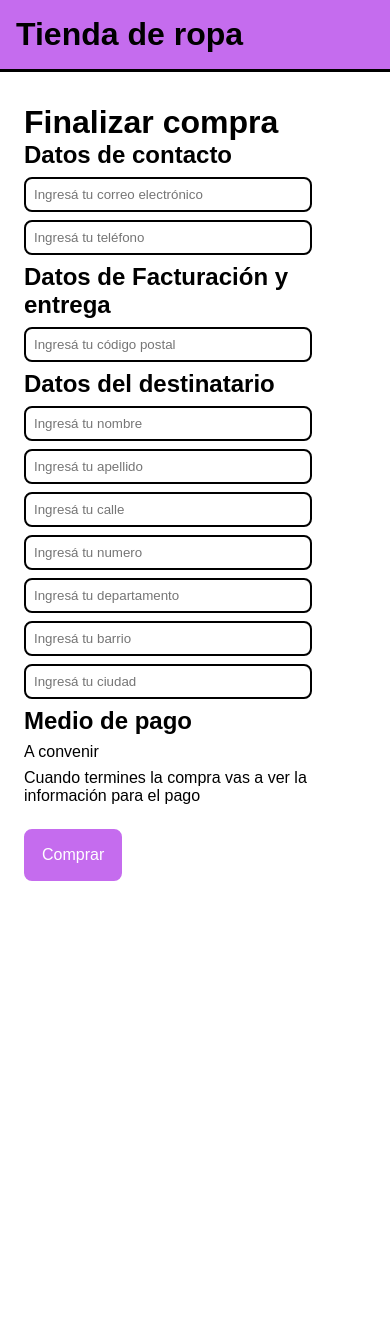
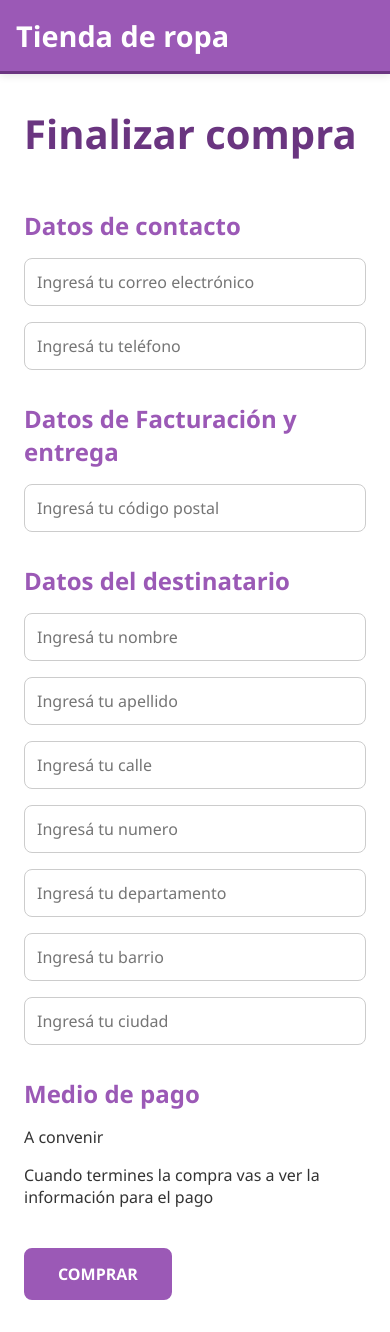
Before and after one commit to CristianEstMaida/tienda-de-ropa-react, a React (Create React App) app: page /checkout in a window 390 px wide. Before the commit the page ends 881 px from the top, so only its background shows below. Built offline with nearby package versions, Linux system fonts and the light colour scheme.

Commit message:
Refactor main.css for modern look and better layout
Updated CSS styles for improved design and responsiveness.

```diff
--- a/src/main.css
+++ b/src/main.css
@@ -2,14 +2,24 @@
     margin: 0;
     padding: 0;
     box-sizing: border-box;
-    font-family: sans-serif;
+    /* Fuente más específica para un look moderno */
+    font-family: 'Segoe UI', Tahoma, Geneva, Verdana, sans-serif;
+    color: var(--clr-text);
 }
 
 :root {
-    --clr-main: #c56cee;
-    --clr-main-light: #efdaf9;
-    --clr-gray: #e2e2e2;
-    --clr-white: #ececec;
+    /* Paleta de colores ligeramente ajustada para mejor contraste */
+    --clr-main: #9b59b6; /* Púrpura principal más profundo */
+    --clr-main-light: #e6e0f3; /* Púrpura claro coincidente */
+    --clr-main-dark: #6a3580; /* Púrpura oscuro para detalles/hover */
+    --clr-gray: #f5f5f5; /* Gris muy claro para fondos */
+    --clr-white: #ffffff; /* Blanco puro para fondo principal */
+    --clr-text: #333333; /* Color de texto oscuro para alta legibilidad */
+    --clr-link: #ffffff; /* Color de link para fondo principal */
+}
+
+body {
+    background-color: var(--clr-white);
 }
 
 .container {
@@ -20,20 +30,34 @@
 
 .main-title {
     margin-top: 2rem;
+    font-size: 2.5rem;
+    font-weight: 700;
+    color: var(--clr-main-dark);
 }
 
 .navbar {
-    padding: 2rem;
+    padding: 1.5rem 2rem; /* Padding ajustado */
     display: flex;
     justify-content: space-between;
     align-items: center;
     background-color: var(--clr-main);
-    border-bottom: 3px solid black;
+    border-bottom: 3px solid var(--clr-main-dark);
+    box-shadow: 0 2px 8px rgba(0, 0, 0, 0.1); /* Sombra sutil para elevación */
 }
 
 .logo {
     text-decoration: none;
-    color: black;
+    color: var(--clr-link);
+}
+
+.logo h1 {
+    color: var(--clr-link);
+    font-size: 1.8rem;
+    transition: color 0.2s ease;
+}
+
+.logo:hover h1 {
+    color: var(--clr-main-light);
 }
 
 .menu {
@@ -41,7 +65,7 @@
     list-style-type: none;
     display: flex;
     align-items: center;
-    gap: 1rem;
+    gap: 1.5rem; /* Aumento de espacio */
 }
 
 .open-menu {
@@ -54,17 +78,22 @@
 
 .menu-link {
     text-decoration: none;
-    color: black;
-    font-size: 1.2rem;
+    color: var(--clr-link);
+    font-size: 1.1rem; /* Tamaño ajustado */
+    font-weight: 500;
+    padding: 0.5rem 0;
+    transition: color 0.2s ease, text-decoration 0.2s ease;
 }
 
 .menu-link:hover {
     text-decoration: underline;
+    color: var(--clr-main-light);
 }
 
 .productos {
     display: grid;
-    grid-template-columns: repeat(3, 1fr);
+    /* Layout más adaptable */
+    grid-template-columns: repeat(auto-fit, minmax(280px, 1fr));
     gap: 2rem;
     padding-block: 2rem;
 }
@@ -72,8 +101,16 @@
 .producto {
     display: flex;
     flex-direction: column;
-    border-radius: 1rem;
+    border-radius: 0.75rem; /* Borde más suave */
     overflow: hidden;
+    box-shadow: 0 4px 12px rgba(0, 0, 0, 0.05); /* Sombra para efecto de tarjeta */
+    transition: transform 0.3s ease, box-shadow 0.3s ease;
+    background-color: var(--clr-white);
+}
+
+.producto:hover {
+    transform: translateY(-5px); /* Efecto de 'levantar' al pasar el ratón */
+    box-shadow: 0 8px 20px rgba(0, 0, 0, 0.1);
 }
 
 .producto > div {
@@ -81,7 +118,13 @@
     background-color: var(--clr-main-light);
     display: flex;
     flex-direction: column;
-    gap: .5rem;
+    gap: .75rem; /* Espaciado mejorado */
+    flex-grow: 1;
+}
+
+.producto h4 {
+    font-size: 1.25rem;
+    color: var(--clr-main-dark);
 }
 
 .producto > img {
@@ -93,16 +136,20 @@
 .producto .ver-mas {
     text-decoration: none;
     background-color: var(--clr-main);
-    color: white;
-    padding: .5rem;
+    color: var(--clr-link);
+    padding: .75rem 1rem;
     width: max-content;
     border-radius: .5rem;
     transition: .2s;
+    text-align: center;
+    margin-top: 1rem;
+    align-self: flex-start; /* Alineado al inicio del contenedor */
+    font-weight: 600;
 }
 
 .producto .ver-mas:hover {
-    background-color: black;
-    color: white;
+    background-color: var(--clr-main-dark);
+    color: var(--clr-white);
 }
 
 .producto-detalle {
@@ -114,91 +161,114 @@
 
 .producto-detalle img {
     width: 100%;
+    border-radius: 0.5rem;
 }
 
 .producto-detalle-info h3 {
-    font-size: 2rem;
+    font-size: 2.2rem;
+    color: var(--clr-main-dark);
+}
+
+.producto-detalle-info p {
+    margin-bottom: 0.5rem;
 }
 
 .categoria {
-    font-size: .8rem;
-    color: #424242;
+    font-size: .9rem;
+    color: #666;
     margin-top: 1rem;
+    font-weight: 500;
 }
 
 .precio {
-    font-size: 2rem;
-    margin-top: 2rem;
-    font-weight: 600;
+    font-size: 2.5rem;
+    margin-top: 1.5rem;
+    font-weight: 700;
+    color: var(--clr-main-dark);
 }
 
 .item-count {
     display: flex;
     align-items: center;
-    gap: 1rem;
-    margin-top: 1rem;
+    gap: 1.5rem;
+    margin-top: 1.5rem;
+    padding: 0.5rem 0;
 }
 
 .item-count button, .agregar-al-carrito, .enviar {
     background-color: var(--clr-main);
     border: 0;
-    width: 2rem;
-    height: 2rem;
-    color: white;
+    width: 2.5rem;
+    height: 2.5rem;
+    color: var(--clr-link);
     border-radius: .5rem;
     cursor: pointer;
-    font-size: 1rem;
+    font-size: 1.1rem;
+    font-weight: 600;
     display: flex;
     align-items: center;
     justify-content: center;
     text-align: center;
     line-height: 1;
     border: 2px solid var(--clr-main);
-    transition: .2s;
+    transition: background-color .2s ease, border-color .2s ease, color .2s ease;
 }
 
 .item-count button:hover, .agregar-al-carrito:hover, .enviar:hover {
-    background-color: white;
-    color: black;
+    background-color: var(--clr-main-dark);
+    border-color: var(--clr-main-dark);
+    color: var(--clr-white);
 }
 
 .agregar-al-carrito, .enviar {
     width: auto;
     height: auto;
-    margin-top: 1rem;
-    padding: 1rem;
+    margin-top: 1.5rem;
+    padding: 1rem 2rem;
+    text-transform: uppercase;
+    font-size: 1rem;
 }
 
 .formulario {
     display: flex;
     flex-direction: column;
-    gap: .5rem;
+    gap: 1rem;
     align-items: flex-start;
+    padding-block: 2rem;
+}
+
+.formulario h2 {
+    font-size: 1.5rem;
+    margin-top: 1rem;
+    color: var(--clr-main);
 }
 
 .formulario input {
-    padding: .5rem;
-    width: 18rem;
+    padding: .75rem;
+    width: 20rem; /* Ancho ligeramente mayor */
     border-radius: .5rem;
-    border: 2px solid black;
+    border: 1px solid #cccccc; /* Borde más fino */
+    font-size: 1rem;
+    transition: border-color 0.2s, box-shadow 0.2s;
 }
 
 .formulario input:focus {
     outline: 0;
-    border: 2px solid var(--clr-main);
-    outline: 2px solid var(--clr-main);
+    border: 1px solid var(--clr-main);
+    box-shadow: 0 0 0 3px var(--clr-main-light); /* Anillo de enfoque suave */
 }
 
 .contenedor-carrito {
     display: flex;
     flex-direction: column;
     gap: 1.5rem;
-
+    padding-block: 2rem;
 }
 
 .carrito-vacio,
 .carrito-comprado {
-    color: var(--clr-main);
+    color: var(--clr-main-dark);
+    font-size: 1.5rem;
 }
 
 .carrito-productos {
@@ -212,89 +282,175 @@
     justify-content: space-between;
     align-items: center;
     background-color: var(--clr-gray);
-    color: var(--clr-main);
-    padding: .5rem;
-    padding-right: 1.5rem;
-    border-radius: 1rem;
+    color: var(--clr-text);
+    padding: 1rem; /* Más padding */
+    border-radius: 0.75rem;
+    box-shadow: 0 2px 5px rgba(0, 0, 0, 0.05);
 }
 
 .carrito-producto-imagen {
-    width: 4rem;
-    border-radius: 1rem;
+    width: 5rem;
+    height: 5rem;
+    object-fit: cover;
+    border-radius: 0.5rem;
+    margin-right: 1rem;
+}
+
+.carrito-producto-titulo {
+    font-weight: 600;
+    flex-grow: 1; /* Permitir que el título crezca */
 }
 
 .carrito-producto-small {
-    font-size: .75rem;
+    font-size: .85rem;
+    color: #666;
 }
 
 .carrito-producto-eliminar {
     border: 0;
     background-color: transparent;
-    color: var(--clr-red);
+    color: #ff4444; /* Rojo más visible */
     cursor: pointer;
+    font-size: 1.2rem;
+    transition: color 0.2s ease;
+}
+
+.carrito-producto-eliminar:hover {
+    color: #cc0000;
 }
 
 .carrito-acciones {
     display: flex;
     justify-content: space-between;
+    align-items: center;
+    margin-top: 2rem;
+    padding: 1rem;
+    border-top: 1px solid #ccc;
 }
 
 .carrito-acciones-vaciar {
     border: 0;
     background-color: var(--clr-gray);
     padding: 1rem;
-    border-radius: 1rem;
-    color: var(--clr-main);
+    border-radius: 0.5rem;
+    color: var(--clr-main-dark);
     text-transform: uppercase;
     cursor: pointer;
+    font-weight: 600;
+    transition: background-color 0.2s ease;
+}
+
+.carrito-acciones-vaciar:hover {
+    background-color: #d1d1d1;
 }
 
 .carrito-acciones-derecha {
     display: flex;
+    align-items: center;
+    gap: 1rem;
 }
 
 .carrito-acciones-total {
     display: flex;
-    background-color: var(--clr-gray);
+    background-color: var(--clr-main-light);
     padding: 1rem;
-    color: var(--clr-main);
+    color: var(--clr-main-dark);
     text-transform: uppercase;
-    border-top-left-radius: 1rem;
-    border-bottom-left-radius: 1rem;
+    border-radius: 0.5rem;
+    font-weight: 700;
     gap: 1rem;
 }
 
 .carrito-acciones-comprar {
-    border: 0;
     background-color: var(--clr-main);
     padding: 1rem;
     color: var(--clr-white);
     text-transform: uppercase;
     cursor: pointer;
-    border-top-right-radius: 1rem;
-    border-bottom-right-radius: 1rem;
+    border-radius: 0.5rem;
+    font-weight: 600;
+    text-decoration: none;
+    transition: background-color 0.2s ease;
 }
 
-@media screen and (max-width: 850px){
-    .contenedor-productos {
-        grid-template-columns: 1fr 1fr 1fr;
+.carrito-acciones-comprar:hover {
+    background-color: var(--clr-main-dark);
+}
+
+/* Media Queries mejoradas para la responsividad */
+
+/* Teléfonos pequeños */
+@media screen and (max-width: 480px){
+    .productos {
+        grid-template-columns: 1fr;
+    }
+    .producto-detalle {
+        grid-template-columns: 1fr;
+        gap: 1rem;
+    }
+    .formulario input {
+        width: 100%;
+    }
+    .carrito-producto {
+        flex-direction: column;
+        align-items: flex-start;
+        gap: 0.5rem;
+    }
+    .carrito-producto-imagen {
+        width: 100%;
+        height: auto;
+        margin-right: 0;
+        margin-bottom: 0.5rem;
+    }
+    .carrito-acciones {
+        flex-direction: column;
+        align-items: stretch;
+        gap: 1rem;
+    }
+    .carrito-acciones-derecha {
+        flex-direction: column;
+        align-items: stretch;
+        width: 100%;
+    }
+    .carrito-acciones-total {
+        width: 100%;
+        justify-content: space-between;
+    }
+    .carrito-acciones-comprar {
+        width: 100%;
+        text-align: center;
     }
 }
 
-@media screen and (max-width: 675px){
-    .contenedor-productos {
+/* Tabletas y teléfonos grandes */
+@media screen and (min-width: 481px) and (max-width: 768px){
+    .productos {
         grid-template-columns: 1fr 1fr;
+    }
+    .producto-detalle {
+        grid-template-columns: 1fr;
+    }
+    .formulario input {
+        width: 80%;
+    }
+    .carrito-producto {
+        flex-wrap: wrap;
+        padding: 0.5rem;
+        gap: 0.5rem;
+        justify-content: flex-start;
+    }
+    .carrito-producto-imagen {
+        width: 4rem;
+        height: 4rem;
+    }
+    .carrito-acciones-derecha {
+        gap: 0.5rem;
+        flex-wrap: wrap;
     }
 }
 
-@media screen and (max-width: 600px){
-
-    .wrapper {
-        min-height: 100vh;
-        display: flex;
-        flex-direction: column;
-    }
-
+/* Ocultar menú en móvil y tabletas */
+@media screen and (max-width: 850px){
     .navbar nav {
         display: none;
     }
@@ -302,7 +458,7 @@
     .open-menu {
         display: block;
         background-color: transparent;
-        color: var(--clr-gray);
+        color: var(--clr-white);
         border: 0;
         font-size: 2rem;
         cursor: pointer;
@@ -314,7 +470,7 @@
 
     .menu-container {
         position: fixed;
-        top: 6.5rem;
+        top: 4.8rem; /* Ajustar por altura de navbar (1rem * 2 + 1.5rem * 2 + 3px border aprox 4.8rem) */
         left: 0;
         width: 100%;
         height: 100vh;
@@ -323,6 +479,7 @@
         opacity: 0;
         transition: transform 0.3s ease-in-out, opacity 0.3s ease-in-out;
         visibility: hidden;
+        z-index: 1000;
     }
 
     .menu-container.menu-open {
@@ -334,34 +491,20 @@
     .menu {
         flex-direction: column;
         align-items: center;
-        padding: 1rem;
+        padding: 2rem 1rem;
+        gap: 1.5rem;
+    }
+
+    .menu-link {
+        font-size: 1.5rem;
     }
 
     main {
         margin: 1rem;
         margin-top: 0;
-        padding: 2rem;
+        padding: 1rem;
     }
-
-    .contenedor-productos {
-        grid-template-columns: 1fr 1fr;
-    }
-
-    .carrito-producto {
-        gap: 1rem;
-        flex-wrap: wrap;
-        justify-content: flex-start;
-        padding: .5rem;
-    }
-
-    .carrito-acciones {
-        flex-wrap: wrap;
-        row-gap: 1rem;
-    }
-}
-
-@media screen and (max-width: 400px){
-    .contenedor-productos {
+    .producto-detalle {
         grid-template-columns: 1fr;
     }
 }
```
